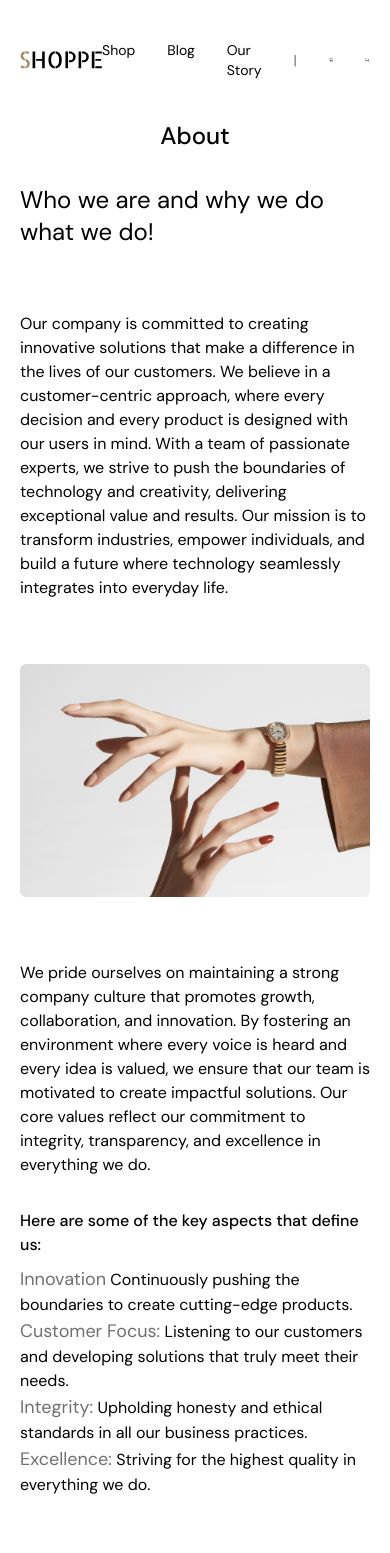
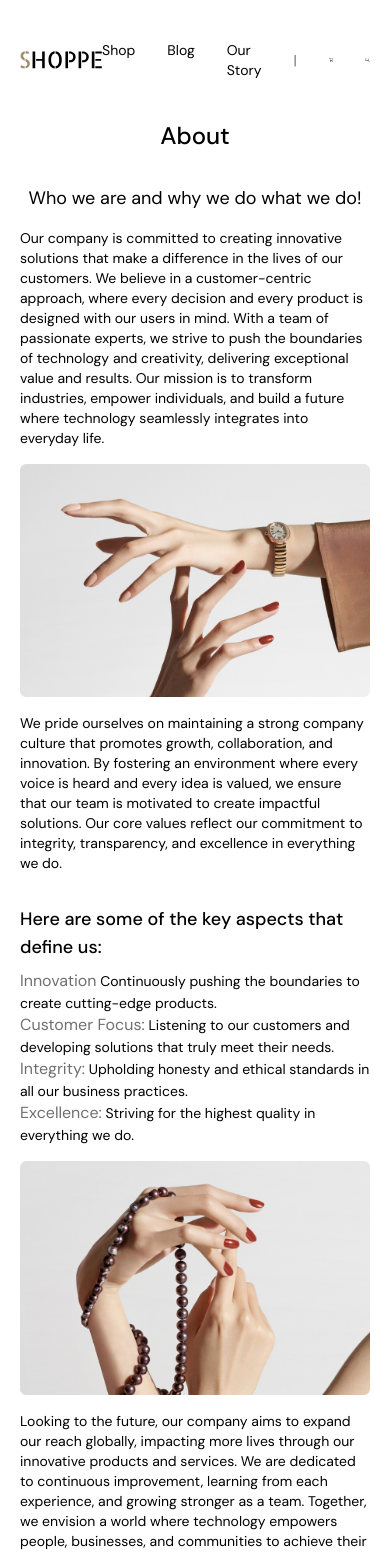
Before and after one commit to mokamaleldin/Shop, a Next.js app: page /About in a window 390 px wide. Shown: the top 1553 px of the page. Built offline with nearby package versions, Linux system fonts and the light colour scheme.

Commit message:
about page mobile reponsive

```diff
--- a/src/app/(pages)/About/page.tsx
+++ b/src/app/(pages)/About/page.tsx
@@ -2,12 +2,12 @@ import Image from "next/image";
 
 const page = () => {
     return (
-        <div className="flex items-center justify-center flex-col md:mx-20 mx-5 gap-16">
+        <div className="flex items-center justify-center flex-col md:mx-20 mx-5 md:gap-16 gap-4">
             <div className="flex flex-col justify-center items-center gap-8">
                 <h2 className="md:text-4xl text-2xl font-medium">About</h2>
-                <h5 className="text-2xl">Who we are and why we do what we do!</h5>
+                <h5 className="md:text-2xl text-lg">Who we are and why we do what we do!</h5>
             </div>
-            <div className="md:max-w-[650px]">
+            <div className="md:max-w-[650px] md:text-base text-sm">
                 Our company is committed to creating innovative solutions that make a difference in the lives of our customers.
                 We believe in a customer-centric approach, where every decision and every product is designed with our users in mind.
                 With a team of passionate experts, we strive to push the boundaries of technology and creativity, delivering exceptional value and results.
@@ -16,24 +16,24 @@ const page = () => {
             <div>
                 <Image loading="eager" src="/Blog/img1.png" width={800} height={800} alt="about" />
             </div>
-            <div className="md:max-w-[650px]">
+            <div className="md:max-w-[650px] md:text-base text-sm">
                 We pride ourselves on maintaining a strong company culture that promotes growth, collaboration, and innovation.
                 By fostering an environment where every voice is heard and every idea is valued, we ensure that our team is motivated to create impactful solutions.
                 Our core values reflect our commitment to integrity, transparency, and excellence in everything we do.
-                <div className="mt-8">
-                    <h5 className="md:text-xl font-medium mb-2"> Here are some of the key aspects that define us:</h5>
+                <div className="mt-8 md:text-base text-sm">
+                    <h5 className="md:text-xl text-lg font-medium mb-2"> Here are some of the key aspects that define us:</h5>
                     <ul>
                         <li>
-                            <span className="text-DarkGray text-lg">Innovation</span> Continuously pushing the boundaries to create cutting-edge products.
+                            <span className="text-DarkGray md:text-lg text-base">Innovation</span> Continuously pushing the boundaries to create cutting-edge products.
                         </li>
                         <li>
-                            <span className="text-DarkGray text-lg">Customer Focus:</span> Listening to our customers and developing solutions that truly meet their needs.
+                            <span className="text-DarkGray md:text-lg text-base">Customer Focus:</span> Listening to our customers and developing solutions that truly meet their needs.
                         </li>
                         <li>
-                            <span className="text-DarkGray text-lg">Integrity:</span> Upholding honesty and ethical standards in all our business practices.
+                            <span className="text-DarkGray md:text-lg text-base">Integrity:</span> Upholding honesty and ethical standards in all our business practices.
                         </li>
                         <li>
-                            <span className="text-DarkGray text-lg">Excellence:</span> Striving for the highest quality in everything we do.
+                            <span className="text-DarkGray md:text-lg text-base">Excellence:</span> Striving for the highest quality in everything we do.
                         </li>
                     </ul>
                 </div>
@@ -42,7 +42,7 @@ const page = () => {
             <div>
                 <Image loading="eager" src="/Blog/img4.png" width={500} height={500} alt="about" />
             </div>
-            <div className="md:max-w-[650px]">
+            <div className="md:max-w-[650px] md:text-base text-sm">
                 Looking to the future, our company aims to expand our reach globally, impacting more lives through our innovative products and services.
                 We are dedicated to continuous improvement, learning from each experience, and growing stronger as a team.
                 Together, we envision a world where technology empowers people, businesses, and communities to achieve their fullest potential.
--- a/src/app/(pages)/Product/[slug]/page.tsx
+++ b/src/app/(pages)/Product/[slug]/page.tsx
@@ -9,7 +9,7 @@ const page = ({ params }: { params: { slug: string } }) => {
             {products.map((product) => {
                 if (product.slug === params.slug) {
                     return (
-                        <div key={product.SKU} className="mb-16">
+                        <div key={product.SKU} className="md:mb-16">
                             <ProductDetails product={product} />
                             <AboutProduct product={product} />
                             <SimilarItemsProduct category={product.category || ""} SKU={product.SKU} />
```
